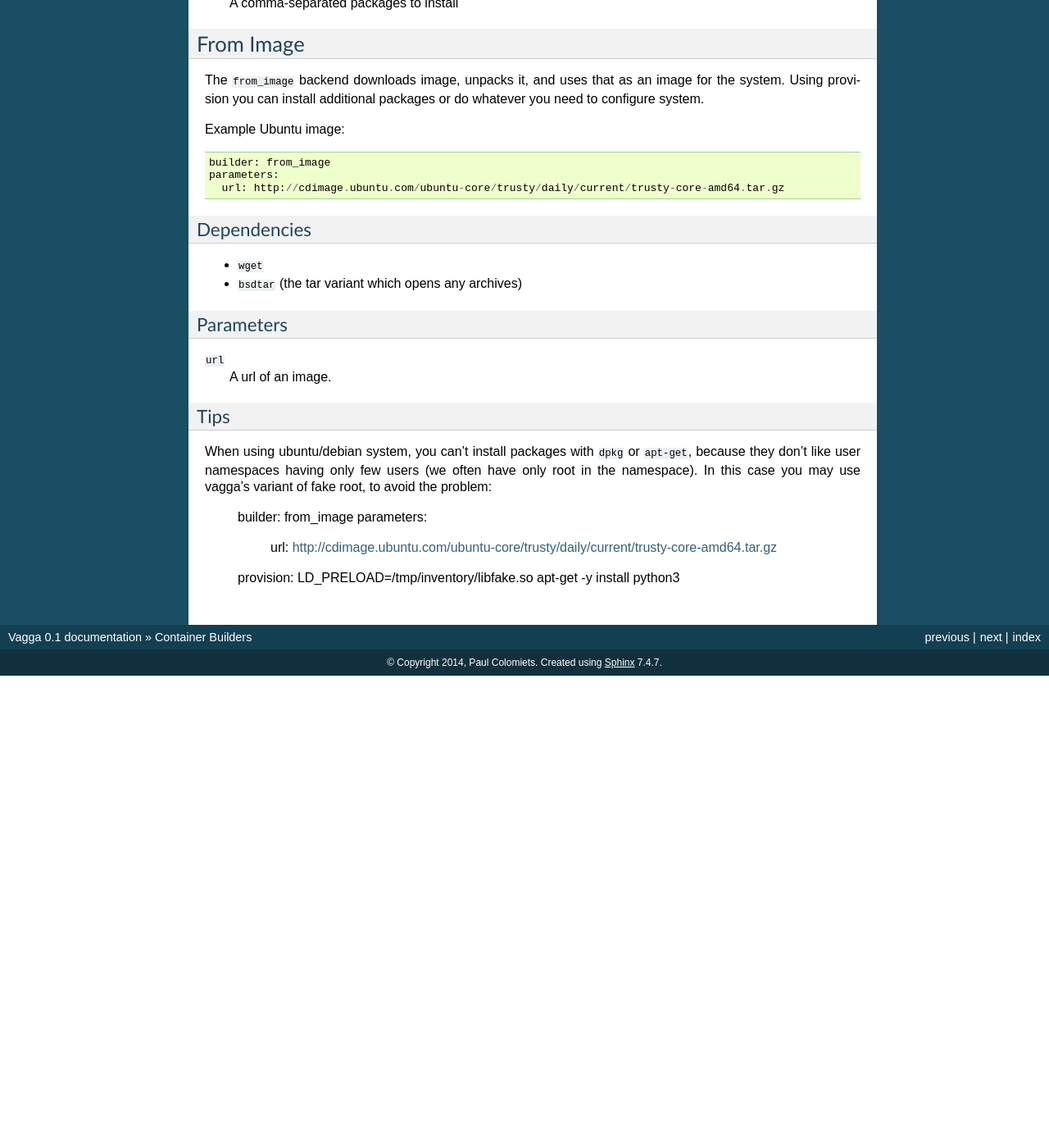
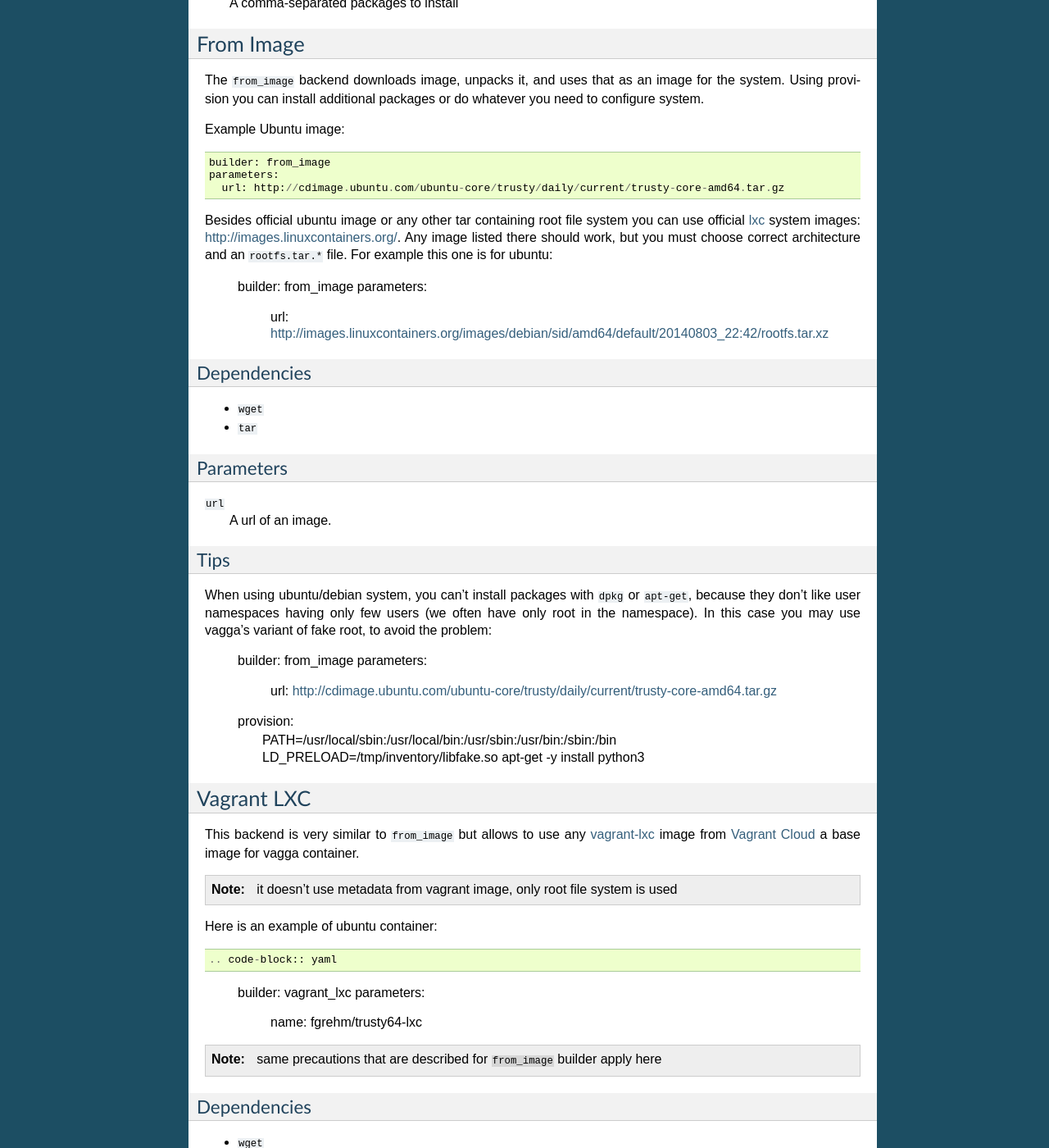
Before and after one commit to tailhook/vagga, a Sphinx documentation site: the page built from docs/builders.rst, in a window 1280 px wide and 1400 px high, scrolled down 3632 px. Shown: the whole window at 82% size. Built offline with Sphinx 7.4.7, drawn with Linux system fonts in a browser that asks for light colours; before the commit the page ends 4456 px from its top, so only the background shows below that; some of the changed text lies outside the part shown.

Commit message:
Use `tar` instead of `bsdtar`, add `vagrant_lxc` builder

```diff
--- a/docs/builders.rst
+++ b/docs/builders.rst
@@ -255,12 +255,22 @@ Example Ubuntu image::
     parameters:
       url: http://cdimage.ubuntu.com/ubuntu-core/trusty/daily/current/trusty-core-amd64.tar.gz
 
+Besides official ubuntu image or any other tar containing root file system
+you can use official lxc_ system images: http://images.linuxcontainers.org/.
+Any image listed there should work, but you must choose correct architecture
+and an ``rootfs.tar.*`` file. For example this one is for ubuntu:
+
+    builder: from_image
+    parameters:
+      url: http://images.linuxcontainers.org/images/debian/sid/amd64/default/20140803_22:42/rootfs.tar.xz
+
+.. _lxc: linuxcontainers.org
 
 Dependencies
 ------------
 
 * ``wget``
-* ``bsdtar`` (the tar variant which opens any archives)
+* ``tar``
 
 
 Parameters
@@ -282,4 +292,51 @@ variant of fake root, to avoid the problem:
     builder: from_image
     parameters:
       url: http://cdimage.ubuntu.com/ubuntu-core/trusty/daily/current/trusty-core-amd64.tar.gz
-    provision: LD_PRELOAD=/tmp/inventory/libfake.so apt-get -y install python3
+    provision:
+      PATH=/usr/local/sbin:/usr/local/bin:/usr/sbin:/usr/bin:/sbin:/bin
+      LD_PRELOAD=/tmp/inventory/libfake.so
+      apt-get -y install python3
+
+
+Vagrant LXC
+===========
+
+This backend is very similar to ``from_image`` but allows to use any
+vagrant-lxc_ image from `Vagrant Cloud`_ a base image for vagga container.
+
+.. note:: it doesn't use metadata from vagrant image, only root file system
+   is used
+
+Here is an example of ubuntu container::
+
+.. code-block:: yaml
+
+    builder: vagrant_lxc
+    parameters:
+      name: fgrehm/trusty64-lxc
+
+.. note:: same precautions that are described for ``from_image`` builder apply
+   here
+
+
+Dependencies
+------------
+
+* ``wget``
+* ``tar``
+
+
+Parameters
+----------
+
+``name``
+    Name of an image on `Vagrant Cloud`_ . Should be in form
+    ``username/imagename``.
+
+``url``
+    The full url for the image. Useful for images that are not on
+    Vagrant Cloud. If both ``name`` and ``url`` are specified, the ``url``
+    is used.
+
+.. _vagrant-lxc: https://github.com/fgrehm/vagrant-lxc
+.. _`Vagrant Cloud`: https://vagrantcloud.com/
```
Also changed, not shown: 2 other files.
